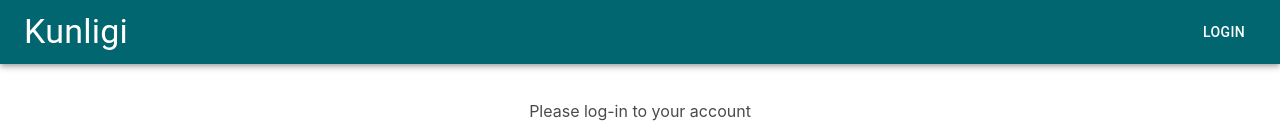
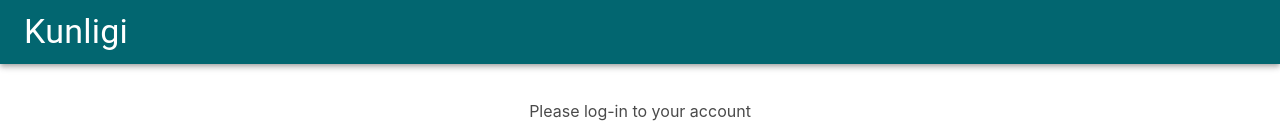
Before and after one commit to KunligiOnline/kunligiconnect, a React (Create React App) app: page /login in a window 1280 px wide. Shown: the top 131 px of the page. Built offline with nearby package versions, Linux system fonts and the light colour scheme.

Commit message:
navbar tweak

```diff
--- a/src/components/navigation/Navbar.tsx
+++ b/src/components/navigation/Navbar.tsx
@@ -32,6 +32,7 @@ const Navbar: React.FC<RouteComponentProps> = (props) => {
   const logout = (e: React.MouseEvent<HTMLButtonElement, MouseEvent>) => {
     e.preventDefault();
     dispatch(logoutAction());
+    props.history.push('/login');
   }
 
   const username = useSelector((state: IAppState) => state.basicState.username);
@@ -43,7 +44,7 @@ const Navbar: React.FC<RouteComponentProps> = (props) => {
               <Typography variant="h4" className={classes.title}>
                 Kunligi
               </Typography>
-              <Button color="inherit" onClick={() => history.push('/login')}>Login</Button>
+              {/* <Button color="inherit" onClick={() => history.push('/login')}>Login</Button> */}
             </Toolbar>
           </AppBar>
       </div>
```
